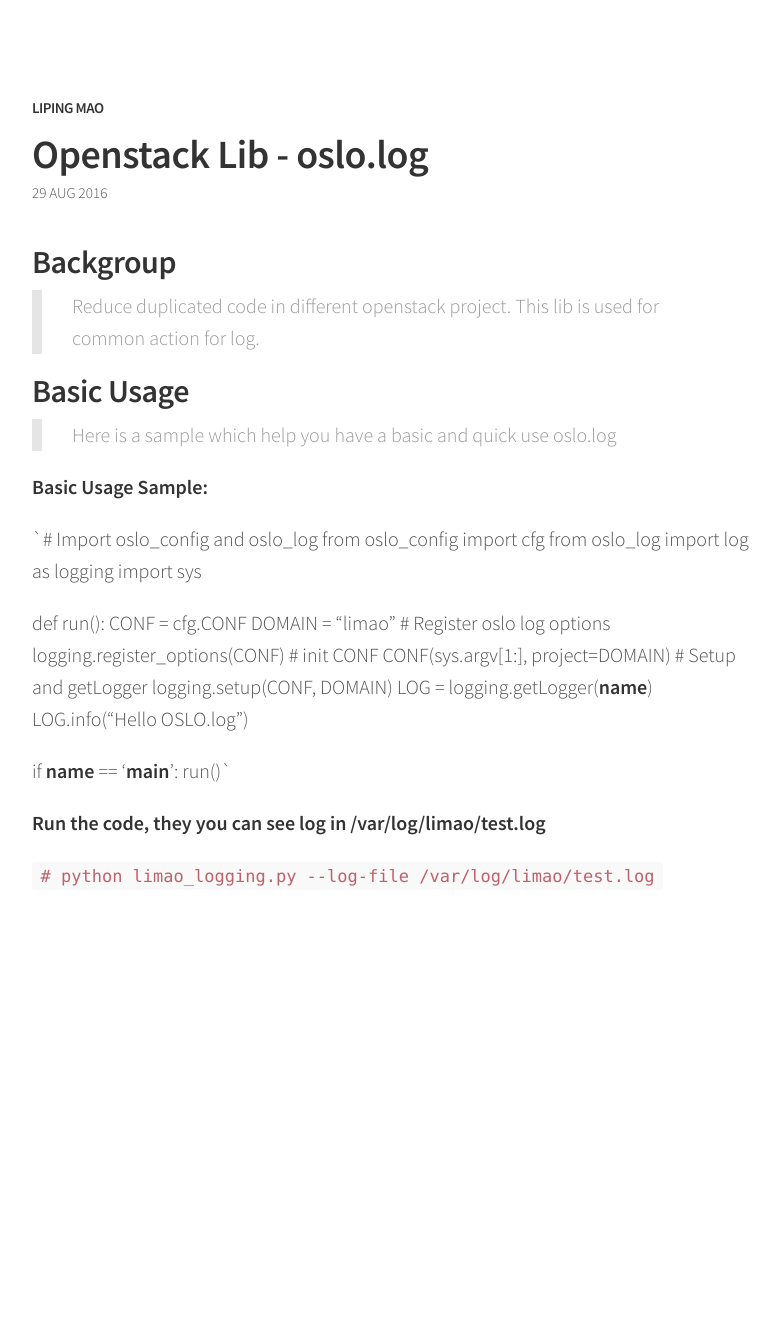
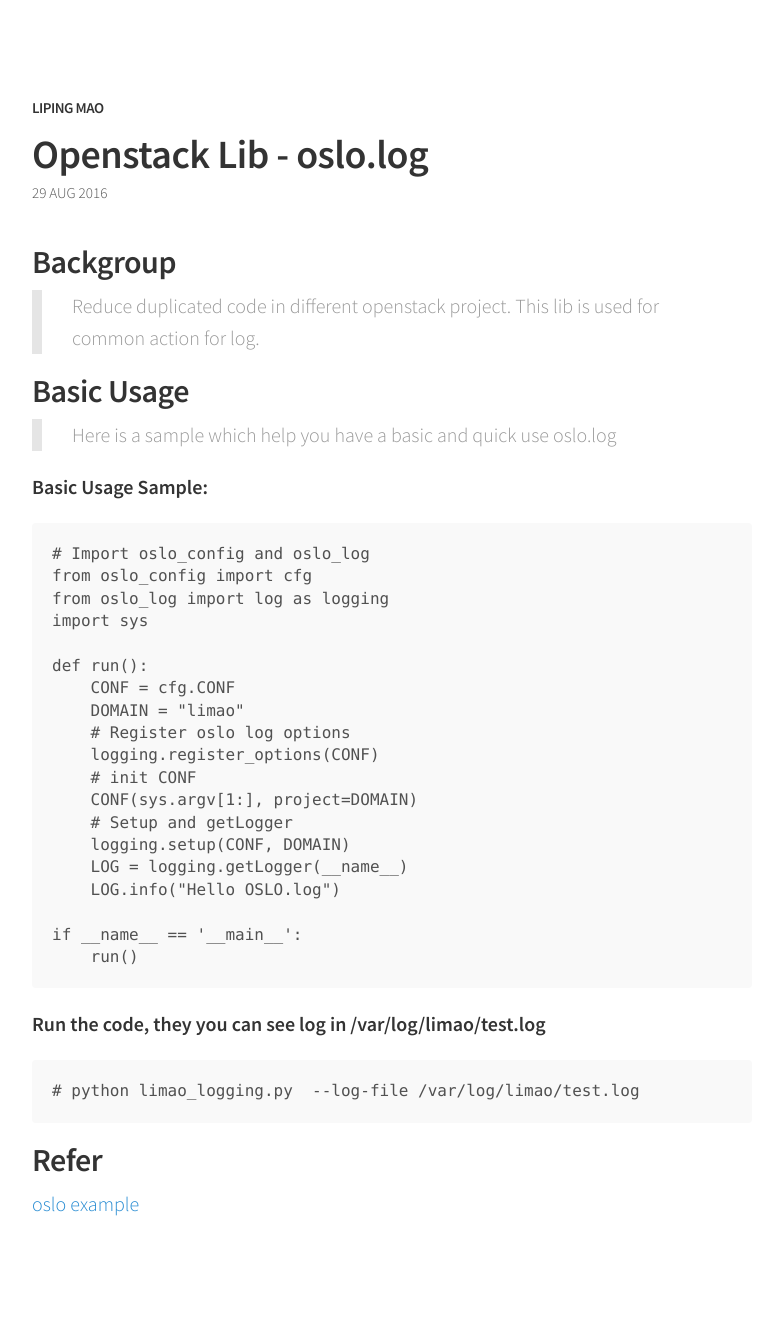
Before and after one commit to LipingMao/LipingMao.github.io, a Jekyll site: the page built from _posts/2016-08-29-oslo_log.md, in a window 1280 px wide. Shown: the whole page, without its empty margins (248-1028 px from the left). Built offline with Jekyll 4.4.1, drawn with Linux system fonts in a browser that asks for light colours; before the commit the page ends 1011 px from its top, so only the background shows below that.

Commit message:
Update unsaved format

````diff
--- a/_posts/2016-08-29-oslo_log.md
+++ b/_posts/2016-08-29-oslo_log.md
@@ -9,8 +9,8 @@
 
 **Basic Usage Sample:**
 
-
-`# Import oslo_config and oslo_log
+```
+# Import oslo_config and oslo_log
 from oslo_config import cfg
 from oslo_log import log as logging
 import sys
@@ -28,8 +28,14 @@
     LOG.info("Hello OSLO.log")
 
 if __name__ == '__main__':
-    run()`
+    run()
+```
 
 **Run the code, they you can see log in /var/log/limao/test.log**
 
-`# python limao_logging.py  --log-file /var/log/limao/test.log`
+```
+# python limao_logging.py  --log-file /var/log/limao/test.log
+```
+
+## Refer
+[oslo example](http://docs.openstack.org/developer/oslo.log/examples.html)
````
